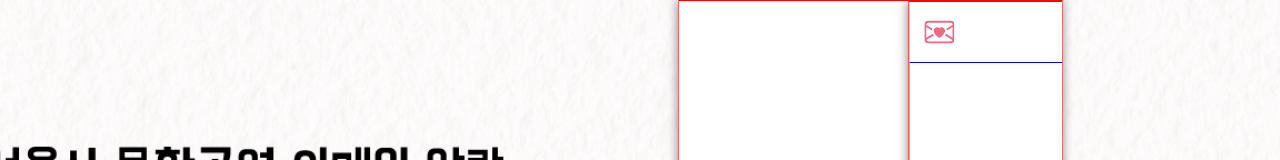
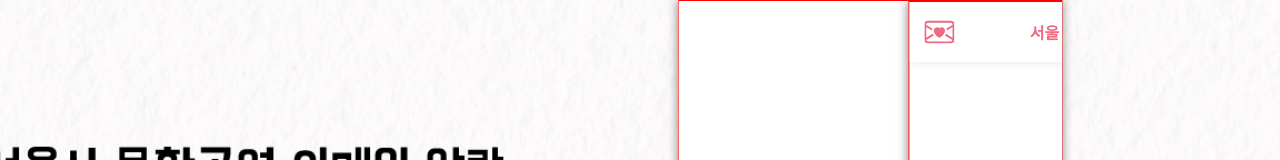
Before and after one commit to programmers-project-july/ShowMailer-FE, a React (Vite) app: page / in a window 1280 px wide. Shown: the top 160 px of the page. Built offline with nearby package versions, Linux system fonts and the light colour scheme.

Commit message:
fix: 파일명 수정

```diff
--- a/src/components/header/header.css
+++ b/src/components/header/header.css
@@ -1,17 +1,25 @@
 .Hcontainer {
   width: 100%;
-  max-width: 480px;
-  min-height: 40px;
+  min-width: 300px;
+  min-height: 50px;
   display: flex;
   flex-direction: row;
   justify-content: space-between;
   align-items: center;
   padding: 15px;
+  margin: 0 auto;
 
-  border-bottom: 1px solid blue;
+  /* border-bottom: 1px solid blue; */
+
+  box-shadow: 0 0 10px rgba(0, 0, 0, 0.1); /* Shadow effect */
   background-color: #fff;
   color: #eb6b83;
   overflow: hidden;
 
   font-size: 30px;
+  font-weight: bold;
 }
+
+.logoTitle {
+  font-size: 16px;
+}
--- a/src/components/header/header.tsx
+++ b/src/components/header/header.tsx
@@ -1,13 +1,13 @@
 import React from 'react';
 import { getAuth, GoogleAuthProvider, signInWithPopup } from 'firebase/auth';
 
+import '@/components/header/Header.css';
 import { BsEnvelopeHeart } from 'react-icons/bs';
-import { GoSignOut } from 'react-icons/go';
+import { IoMdPerson } from 'react-icons/io';
 import { FiLogIn } from 'react-icons/fi';
-import '@/components/header/header.css';
 import { app } from '@/firebase';
 
-const header = () => {
+const Header = () => {
   const auth = getAuth(app);
   const provider = new GoogleAuthProvider();
   const handleLogin = () => {
@@ -25,11 +25,12 @@ const header = () => {
   return (
     <div className="Hcontainer">
       <BsEnvelopeHeart className="logo" />
+      <p className="logoTitle">서울 문화공연 알리미</p>
       <FiLogIn className="login" onClick={handleLogin} />
-      {/* 로그인 상태 true 일 경우 > 로그아웃 버튼 or 사용자정보 표시
-      <GoSignOut className="logout" /> */}
+      {/* 로그인 상태 true 일 경우 > 사용자정보 표시
+      <IoMdPerson className="logout" /> */}
     </div>
   );
 };
 
-export default header;
+export default Header;
--- a/src/pages/mypage/mypage.tsx
+++ b/src/pages/mypage/mypage.tsx
@@ -1,7 +1,7 @@
 import React from "react";
 
-const mypage = () => {
+const Mypage = () => {
   return <div>mypage</div>;
 };
 
-export default mypage;
+export default Mypage;
```
